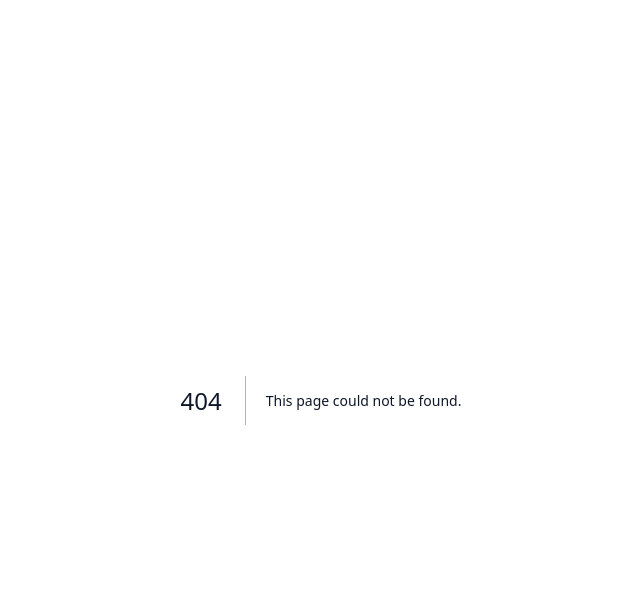
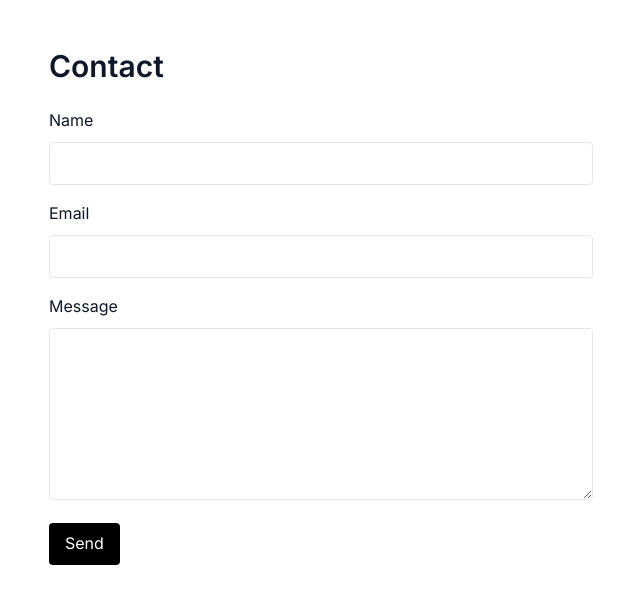
Before and after one commit to studerandstuder-sketch/sebastienstuder.com, a Next.js app: page /contact in a window 1280 px wide. Before the commit this address had no page. Shown: the top 604 px of the page, without its empty margins (319-959 px from the left). Built offline with nearby package versions, Linux system fonts and the light colour scheme.

Commit message:
Add files via upload

```diff
--- /dev/null
+++ b/app/contact/page.tsx
@@ -0,0 +1,83 @@
+"use client";
+
+import { useState } from "react";
+
+export default function ContactPage() {
+  const [status, setStatus] = useState<"idle" | "sending" | "ok" | "error">("idle");
+
+  async function handleSubmit(e: React.FormEvent<HTMLFormElement>) {
+    e.preventDefault();
+    setStatus("sending");
+
+    const form = e.currentTarget;
+    const formData = new FormData(form);
+
+    // Ensure form-name matches the one in /public/__forms.html
+    if (!formData.get("form-name")) formData.set("form-name", "contact");
+
+    try {
+      const res = await fetch("/__forms.html", {
+        method: "POST",
+        headers: { "Content-Type": "application/x-www-form-urlencoded" },
+        body: new URLSearchParams(formData as any).toString(),
+      });
+      if (res.ok) {
+        setStatus("ok");
+        form.reset();
+      } else {
+        throw new Error(`HTTP ${res.status}`);
+      }
+    } catch (err) {
+      console.error(err);
+      setStatus("error");
+    }
+  }
+
+  return (
+    <div className="mx-auto max-w-xl px-4 py-12">
+      <h1 className="text-3xl font-semibold mb-6">Contact</h1>
+      <form name="contact" onSubmit={handleSubmit}>
+        <input type="hidden" name="form-name" value="contact" />
+        {/* Honeypot (keep hidden with CSS) */}
+        <p className="hidden">
+          <label>
+            Don’t fill this out: <input name="bot-field" />
+          </label>
+        </p>
+
+        <label className="block mb-2">Name</label>
+        <input
+          name="name"
+          className="w-full border rounded p-2 mb-4"
+          required
+        />
+
+        <label className="block mb-2">Email</label>
+        <input
+          type="email"
+          name="email"
+          className="w-full border rounded p-2 mb-4"
+        />
+
+        <label className="block mb-2">Message</label>
+        <textarea
+          name="message"
+          className="w-full border rounded p-2 mb-4"
+          rows={6}
+          required
+        />
+
+        <button className="rounded bg-black text-white px-4 py-2" disabled={status === "sending"}>
+          {status === "sending" ? "Sending…" : "Send"}
+        </button>
+
+        {status === "ok" && (
+          <p className="mt-3 text-green-600">Thanks! We’ll be in touch.</p>
+        )}
+        {status === "error" && (
+          <p className="mt-3 text-red-600">Something went wrong. Try again.</p>
+        )}
+      </form>
+    </div>
+  );
+}
```
Also changed, not shown: public/__forms.html (added, +21 -0 lines), README.txt (added).
